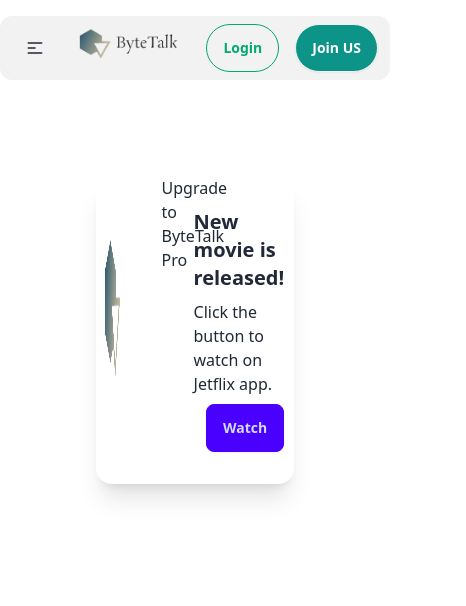
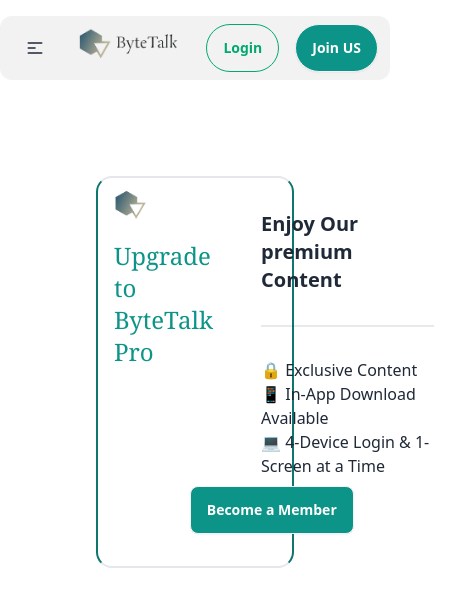
Before and after one commit to Mahmuda-14/Community-forum, a React (Vite) app: page /membership in a window 390 px wide. Shown: the top 606 px of the page, 466 px wide, since content can reach past the window. Built offline with nearby package versions, Linux system fonts and the light colour scheme; no server answers.

Commit message:
After creating all the components responsive has done

```diff
--- a/src/Authentication/SignUp.jsx
+++ b/src/Authentication/SignUp.jsx
@@ -61,15 +61,15 @@
     return (
         <>
 
-            <h1 className="text-5xl font-bold m-11 text-center">Sign up now!</h1>
+
             <div className=" hero flex flex-row mt-[26px] mb-16">
 
                     <div className="w-1/2">
                         <img className="" src={bg} alt="" />
                     </div>
 
-                    <div className="w-[24rem] h-[39rem] border-4 border-y-teal-700 shadow-2xl bg-base-100">
-
+                    <div className="w-[24rem] h-[41rem] my-11 border-4 border-y-teal-700 shadow-2xl bg-base-100">
+                    <h1 className="text-4xl font-semibold text-center mt-1">Sign-Up </h1>
                         <form onSubmit={handleSubmit(onSubmit)} className="card-body">
 
                             {/* name */}
@@ -149,7 +149,7 @@
                             </div>
                         </form>
                         <SocialLogin></SocialLogin>
-                        <p className=' text-center p-'><small>New Here? <Link className=' underline text-blue-600' to="/login">Login</Link></small></p>
+                        <p className=' text-center'><small>New Here? <Link className=' underline text-blue-600' to="/login">Login</Link></small></p>
                     </div>
                 </div>
 
--- a/src/DashBoard/DashBoard.jsx
+++ b/src/DashBoard/DashBoard.jsx
@@ -18,7 +18,7 @@
 
     return (
 
-        <div className="flex m-11">
+        <div className="lg:flex m-11">
 
             {/* dashboard side bar */}
             <div className="w-64 h-[30rem] mt-[67px] bg-teal-100 border-y-4 border-y-teal-700">
@@ -56,11 +56,7 @@
                             :
 
                             (<>
-                                <li>
-                                    <NavLink to="/">
-                                        <FaHome></FaHome>
-                                        Home</NavLink>
-                                </li>
+
                                 <li>
                                     <NavLink to="/dashboard/profile">
                                         <CgProfile></CgProfile>
--- a/src/DashBoard/Profile/Profile.jsx
+++ b/src/DashBoard/Profile/Profile.jsx
@@ -40,9 +40,9 @@
       <div>
         <div className="card w-full">
           <div className="">
-            <img className="ml-[18rem] w-40 h-40 rounded-full" src={photo} alt="" />
+            <img className="lg:ml-[18rem] w-40 h-40 rounded-full" src={photo} alt="" />
             <div className="flex">
-              <h2 className="mt-11 ml-[18rem] font-bold">{user?.displayName}</h2>
+              <h2 className="mt-11 lg:ml-[18rem] font-bold">{user?.displayName}</h2>
               {hasBronzeBadge && (
                 <h2 className="text-red-900 text-4xl mt-9">
                   <LuBadgeCheck />
@@ -51,7 +51,7 @@
             </div>
           </div>
           <div className="">
-            <h2 className="gap-5 ml-[287px] font-bold">
+            <h2 className="gap-5 lg:ml-[287px] font-bold">
               <>Email : {user?.email}</>
             </h2>
 
--- a/src/Pages/MemberShip/MemberShip.jsx
+++ b/src/Pages/MemberShip/MemberShip.jsx
@@ -4,17 +4,24 @@
     return (
         <div>
 
-            <div className="card card-side bg-base-100 m-24 shadow-xl">
-               <div className='flex'>
-               <img className=' w-[31rem]' src={bg} alt="Movie" />
-                <h2 className=" ">Upgrade to ByteTalk Pro</h2>
-               </div>
+            <div className="card card-side border-2 border-x-teal-700 m-24">
+                <div className='flex flex-col '>
+                    <img className='w-[31rem]' src={bg} alt="Movie" />
+                    <h2 className=" text-2xl font-serif text-teal-600 text-left mx-4">Upgrade to ByteTalk Pro</h2>
+                </div>
 
                 <div className="card-body">
-                    <h2 className="card-title">New movie is released!</h2>
-                    <p>Click the button to watch on Jetflix app.</p>
+                    <h2 className="card-title">Enjoy Our premium Content</h2>
+                    <div className="divider"></div>
+                    <ul>
+                        <li>🔒 Exclusive Content</li>
+                        <li>📱 In-App Download Available</li>
+                        <li>💻 4-Device Login & 1-Screen at a Time</li>
+
+                    </ul>
+
                     <div className="card-actions justify-end">
-                        <button className="btn btn-primary">Watch</button>
+                        <button className="btn bg-teal-600 text-white mr-20">Become a Member</button>
                     </div>
                 </div>
             </div>
--- a/src/Shared/NavBar.jsx
+++ b/src/Shared/NavBar.jsx
@@ -47,10 +47,10 @@
                 </>
 
 
-                <div className="dropdown dropdown-end">
+                <div className="dropdown dropdown-end ">
 
                     <label tabIndex={0} className="avatar w-11 h-11  rounded-full ring ring-primary ring-offset-base-100 ring-offset-2"> {user?.photoURL && <img className=' w-14 h-14 rounded-full' src={user.photoURL} alt="User Photo" />}</label>
-                    <ul tabIndex={0} className="menu dropdown-content z-[1] p-2 shadow bg-base-100 rounded-box w-52 mt-4">
+                    <ul tabIndex={0} className="menu dropdown-content border-2 border-teal-600 z-[1] p-2 shadow bg-base-100 rounded-box w-52 mt-4">
                         <li className=" m-7"> {user?.displayName}</li>
                         <Link to='/dashboard'><li><button className='btn justify-start btn-ghost'>DashBoard</button></li></Link>
                         <li><button onClick={handleLogOut} className='btn justify-start btn-ghost'>LogOut</button></li>
```
